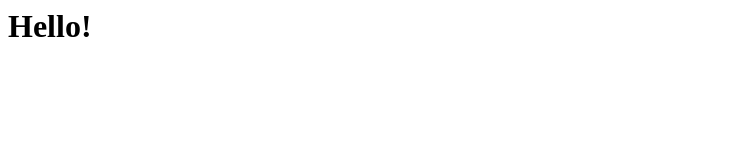
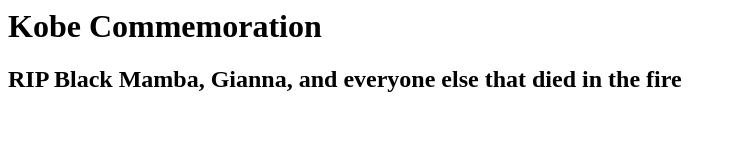
Before and after one commit to Kobecommemoration/kobecommemoration.github.io, a plain HTML site: page index.html in a window 1280 px wide. Shown: the whole page, without its empty margins (0-736 px from the left). Drawn offline with Linux system fonts and the light colour scheme.

Commit message:
update index.html

```diff
--- a/index.html
+++ b/index.html
@@ -1 +1,2 @@
-<h1>Hello!</h1>
+                                                     <h1>Kobe Commemoration</h1>
+                                     <h2>RIP Black Mamba, Gianna, and everyone else that died in the fire</h2>
```
